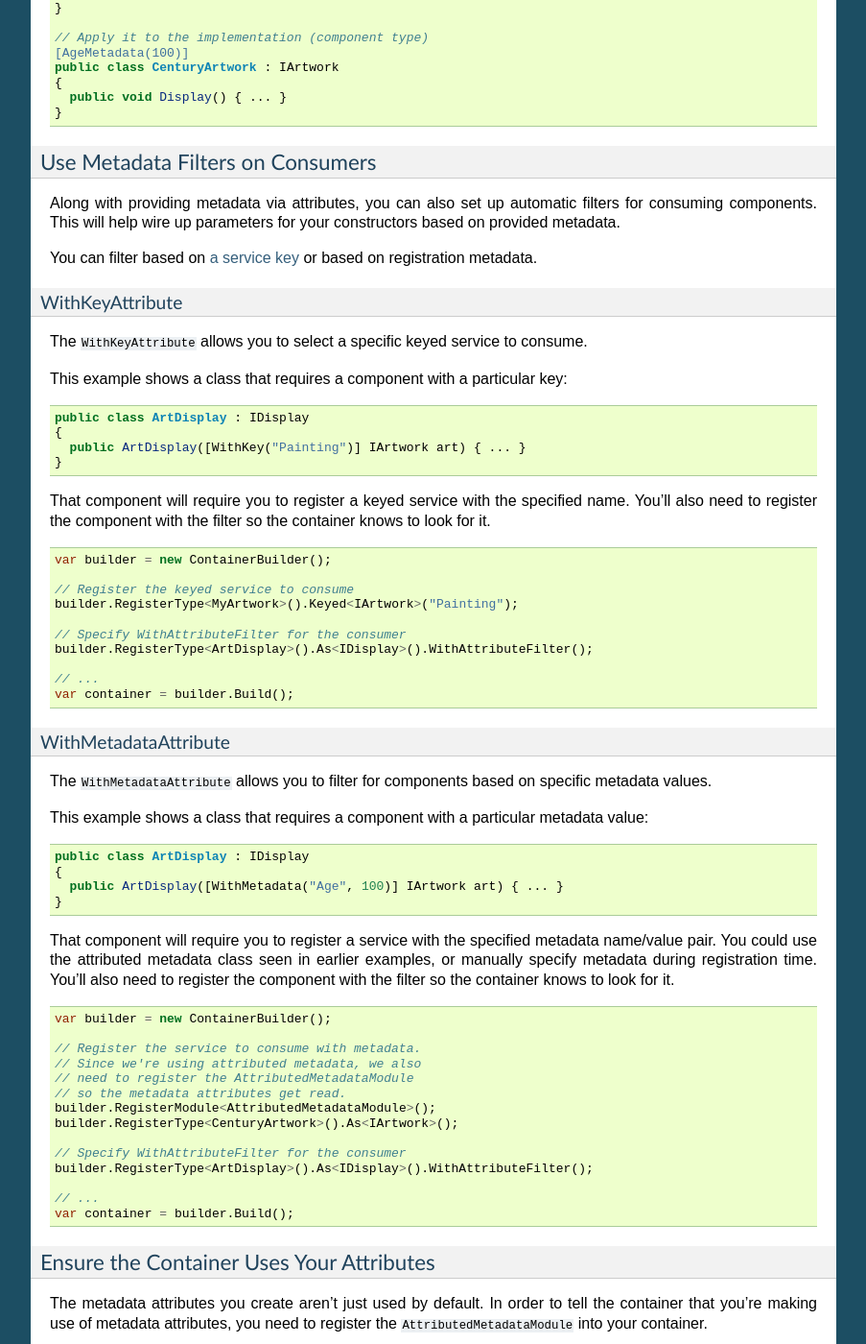
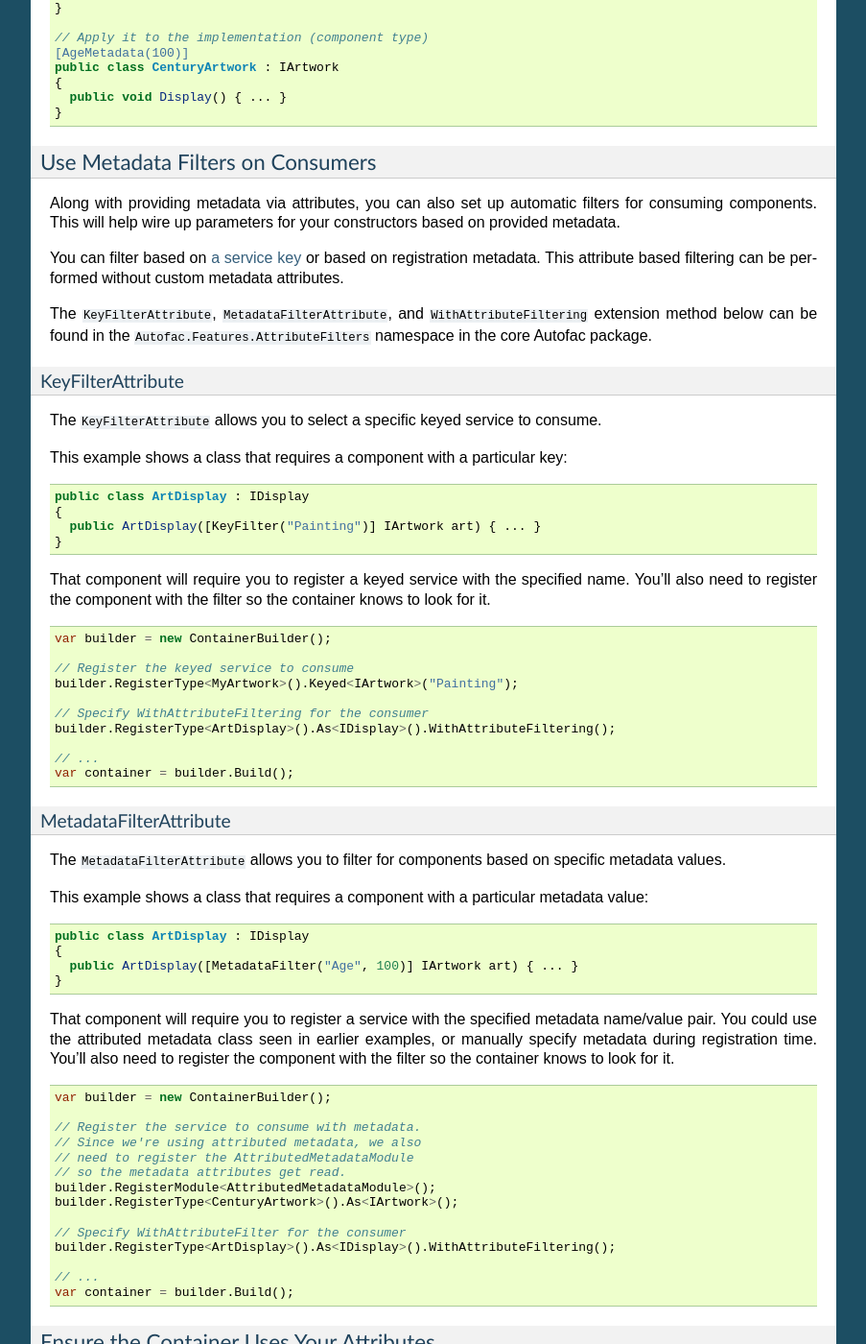
Before and after one commit to autofac/Documentation, a Sphinx documentation site: the page built from docs/advanced/metadata.rst, in a window 1280 px wide and 1400 px high, scrolled down 3641 px. Shown: the whole window at 96% size, without its empty margins (198-1101 px from the left). Built offline with Sphinx 7.4.7, drawn with Linux system fonts in a browser that asks for light colours; some of the changed text lies outside the part shown.

Commit message:
Updated metadata documentation to reflect moving of attribute filtering to core Autofac package.

```diff
--- a/docs/advanced/metadata.rst
+++ b/docs/advanced/metadata.rst
@@ -229,12 +229,14 @@ Use Metadata Filters on Consumers
 
 Along with providing metadata via attributes, you can also set up automatic filters for consuming components. This will help wire up parameters for your constructors based on provided metadata.
 
-You can filter based on :doc:`a service key <keyed-services>` or based on registration metadata.
+You can filter based on :doc:`a service key <keyed-services>` or based on registration metadata. This attribute based filtering can be performed without custom metadata attributes.
 
-WithKeyAttribute
-""""""""""""""""
+The ``KeyFilterAttribute``, ``MetadataFilterAttribute``, and ``WithAttributeFiltering`` extension method below can be found in the ``Autofac.Features.AttributeFilters`` namespace in the core Autofac package.
 
-The ``WithKeyAttribute`` allows you to select a specific keyed service to consume.
+KeyFilterAttribute
+""""""""""""""""""
+
+The ``KeyFilterAttribute`` allows you to select a specific keyed service to consume.
 
 This example shows a class that requires a component with a particular key:
 
@@ -242,7 +244,7 @@ This example shows a class that requires a component with a particular key:
 
     public class ArtDisplay : IDisplay
     {
-      public ArtDisplay([WithKey("Painting")] IArtwork art) { ... }
+      public ArtDisplay([KeyFilter("Painting")] IArtwork art) { ... }
     }
 
 That component will require you to register a keyed service with the specified name. You'll also need to register the component with the filter so the container knows to look for it.
@@ -254,16 +256,16 @@ That component will require you to register a keyed service with the specified n
     // Register the keyed service to consume
     builder.RegisterType<MyArtwork>().Keyed<IArtwork>("Painting");
 
-    // Specify WithAttributeFilter for the consumer
-    builder.RegisterType<ArtDisplay>().As<IDisplay>().WithAttributeFilter();
+    // Specify WithAttributeFiltering for the consumer
+    builder.RegisterType<ArtDisplay>().As<IDisplay>().WithAttributeFiltering();
 
     // ...
     var container = builder.Build();
 
-WithMetadataAttribute
-"""""""""""""""""""""
+MetadataFilterAttribute
+"""""""""""""""""""""""
 
-The ``WithMetadataAttribute`` allows you to filter for components based on specific metadata values.
+The ``MetadataFilterAttribute`` allows you to filter for components based on specific metadata values.
 
 This example shows a class that requires a component with a particular metadata value:
 
@@ -271,7 +273,7 @@ This example shows a class that requires a component with a particular metadata
 
     public class ArtDisplay : IDisplay
     {
-      public ArtDisplay([WithMetadata("Age", 100)] IArtwork art) { ... }
+      public ArtDisplay([MetadataFilter("Age", 100)] IArtwork art) { ... }
     }
 
 That component will require you to register a service with the specified metadata name/value pair. You could use the attributed metadata class seen in earlier examples, or manually specify metadata during registration time. You'll also need to register the component with the filter so the container knows to look for it.
@@ -288,7 +290,7 @@ That component will require you to register a service with the specified metadat
     builder.RegisterType<CenturyArtwork>().As<IArtwork>();
 
     // Specify WithAttributeFilter for the consumer
-    builder.RegisterType<ArtDisplay>().As<IDisplay>().WithAttributeFilter();
+    builder.RegisterType<ArtDisplay>().As<IDisplay>().WithAttributeFiltering();
 
     // ...
     var container = builder.Build();
@@ -314,13 +316,13 @@ The metadata attributes you create aren't just used by default. In order to tell
     // ...
     var container = builder.Build();
 
-If you're using metadata filters (``WithKeyAttribute`` or ``WithMetadataAttribute`` in your constructors), you need to register those components using the ``WithAttributeFilter`` extension. Note that if you're *only* using filters but not attributed metadata, you don't actually need the ``AttributedMetadataModule``. Metadata filters stand on their own.
+If you're using metadata filters (``KeyFilterAttribute`` or ``WithAttributeFiltering`` in your constructors), you need to register those components using the ``WithAttributeFiltering`` extension. Note that if you're *only* using filters but not attributed metadata, you don't actually need the ``AttributedMetadataModule``. Metadata filters stand on their own.
 
 .. sourcecode:: csharp
 
     var builder = new ContainerBuilder();
 
     // Specify WithAttributeFilter for the consumer
-    builder.RegisterType<ArtDisplay>().As<IDisplay>().WithAttributeFilter();
+    builder.RegisterType<ArtDisplay>().As<IDisplay>().WithAttributeFiltering();
     // ...
     var container = builder.Build();
```
